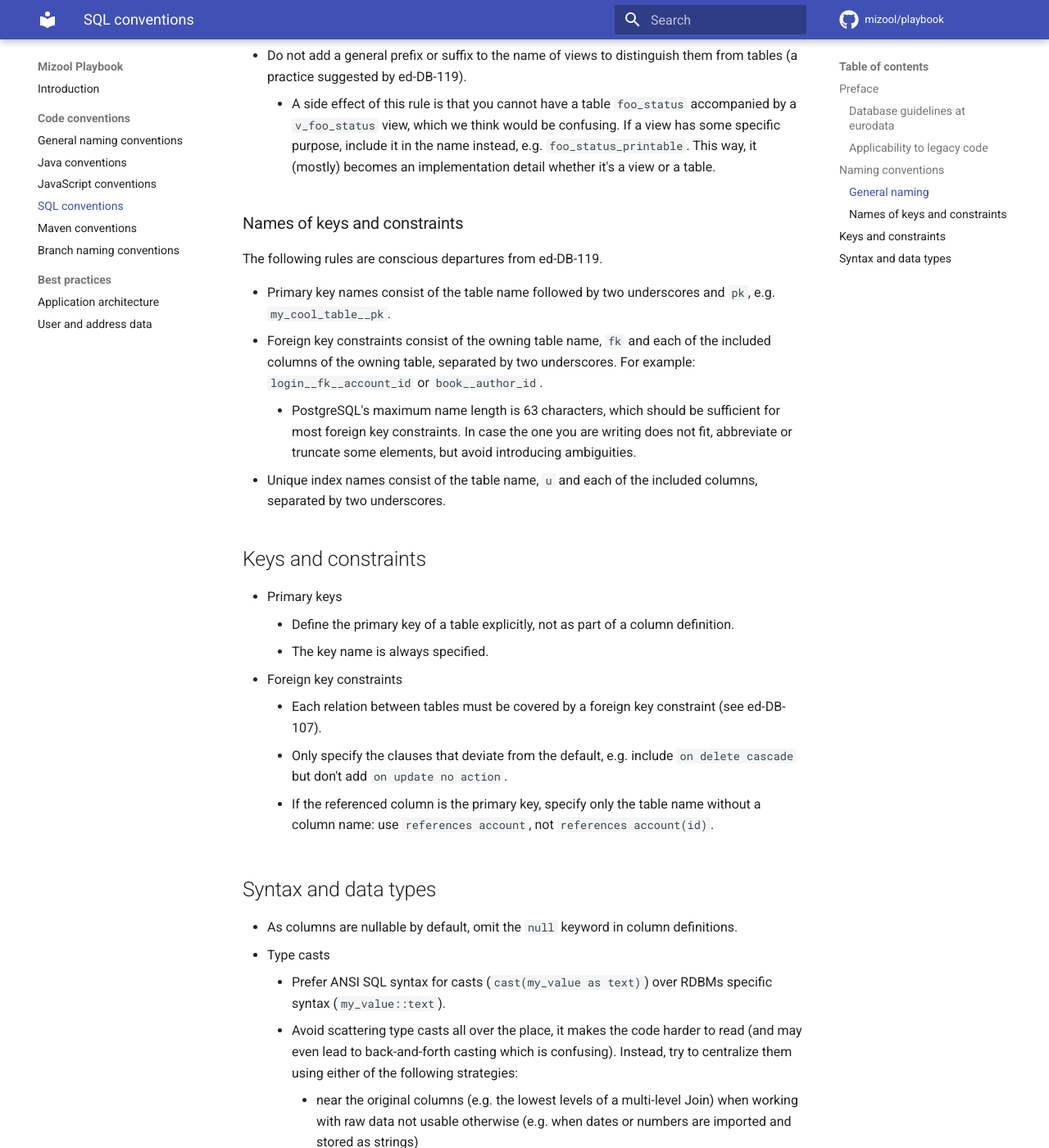
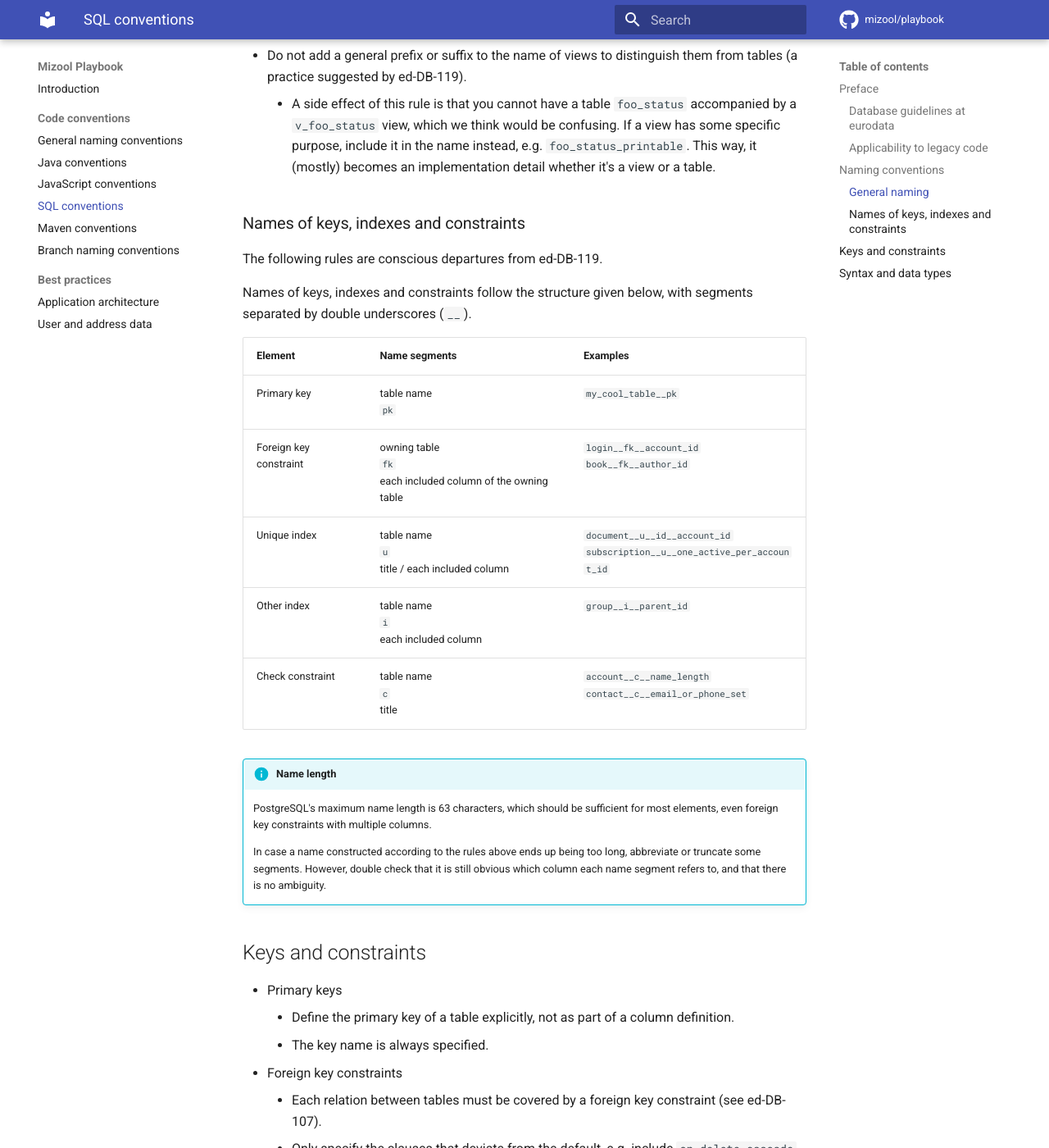
Before and after one commit to mizool/playbook, an MkDocs documentation site: the page built from docs/code-conventions/sql.md, in a window 1280 px wide and 1400 px high, scrolled down 1090 px. Shown: the whole window at 82% size. Built offline with MkDocs 1.6.1 and Material for MkDocs 9.7.7, drawn with Linux system fonts in a browser that asks for light colours; comment, search, counter and statistics services are not loaded; some of the changed text lies outside the part shown.

Commit message:
Expand rules on key/index/constraint names

```diff
--- a/docs/code-conventions/sql.md
+++ b/docs/code-conventions/sql.md
@@ -5,7 +5,7 @@
 ### Database guidelines at eurodata
 
 Be sure to read the database guidelines in the eurodata engineering handbook.
-Mizool Playbook rules that reiterate, clarify, extend, tweak or change eurodata guidelines reference the respective rule like this: `ed-DB-321`.
+Whenever a Mizool Playbook rule reiterates, clarifies, extends, tweaks or changes eurodata guidelines, it references the respective rule like this: `ed-DB-321`.
 
 !!! info "For non-eurodata developers"
 
@@ -36,16 +36,27 @@ If you encounter such a case, discuss it with other developers, then choose an a
       If a view has some specific purpose, include it in the name instead, e.g. `foo_status_printable`.
       This way, it (mostly) becomes an implementation detail whether it's a view or a table.
 
-### Names of keys and constraints
+### Names of keys, indexes and constraints
 
 The following rules are conscious departures from ed-DB-119.
 
-- Primary key names consist of the table name followed by two underscores and `pk`, e.g. `my_cool_table__pk`.
-- Foreign key constraints consist of the owning table name, `fk` and each of the included columns of the owning table, separated by two underscores.
-  For example: `login__fk__account_id` or `book__author_id`.
-    - PostgreSQL's maximum name length is 63 characters, which should be sufficient for most foreign key constraints.
-      In case the one you are writing does not fit, abbreviate or truncate some elements, but avoid introducing ambiguities.
-- Unique index names consist of the table name, `u` and each of the included columns, separated by two underscores.
+Names of keys, indexes and constraints follow the structure given below, with segments separated by double underscores (`__`).
+
+| Element                | Name segments                                                    | Examples                                                                      |
+|------------------------|------------------------------------------------------------------|-------------------------------------------------------------------------------|
+| Primary key            | table name<br>`pk`                                               | `my_cool_table__pk`                                                           |
+| Foreign key constraint | owning table<br>`fk`<br>each included column of the owning table | `login__fk__account_id`<br>`book__fk__author_id`                              |
+| Unique index           | table name<br>`u`<br>title / each included column                | `document__u__id__account_id`<br>`subscription__u__one_active_per_account_id` |
+| Other index            | table name<br>`i`<br>each included column                        | `group__i__parent_id`                                                         |
+| Check constraint       | table name<br>`c`<br>title                                       | `account__c__name_length`<br>`contact__c__email_or_phone_set`                 |
+
+
+!!! info "Name length"
+
+    PostgreSQL's maximum name length is 63 characters, which should be sufficient for most elements, even foreign key constraints with multiple columns.
+
+    In case a name constructed according to the rules above ends up being too long, abbreviate or truncate some segments.
+    However, double check that it is still obvious which column each name segment refers to, and that there is no ambiguity.
 
 ## Keys and constraints
 
```
Also changed, not shown: other parts of docs/code-conventions/sql.md (+1 -1 lines).
